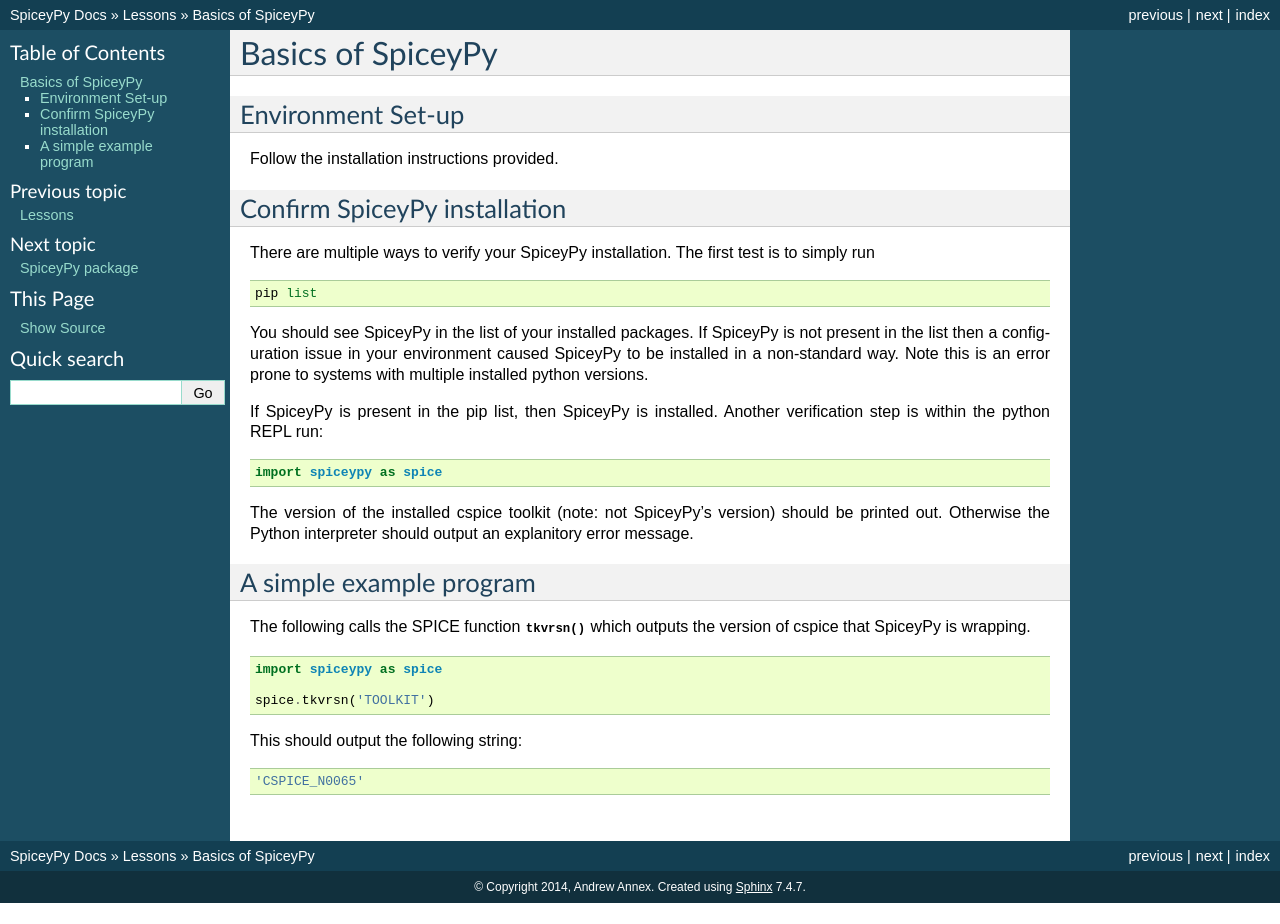
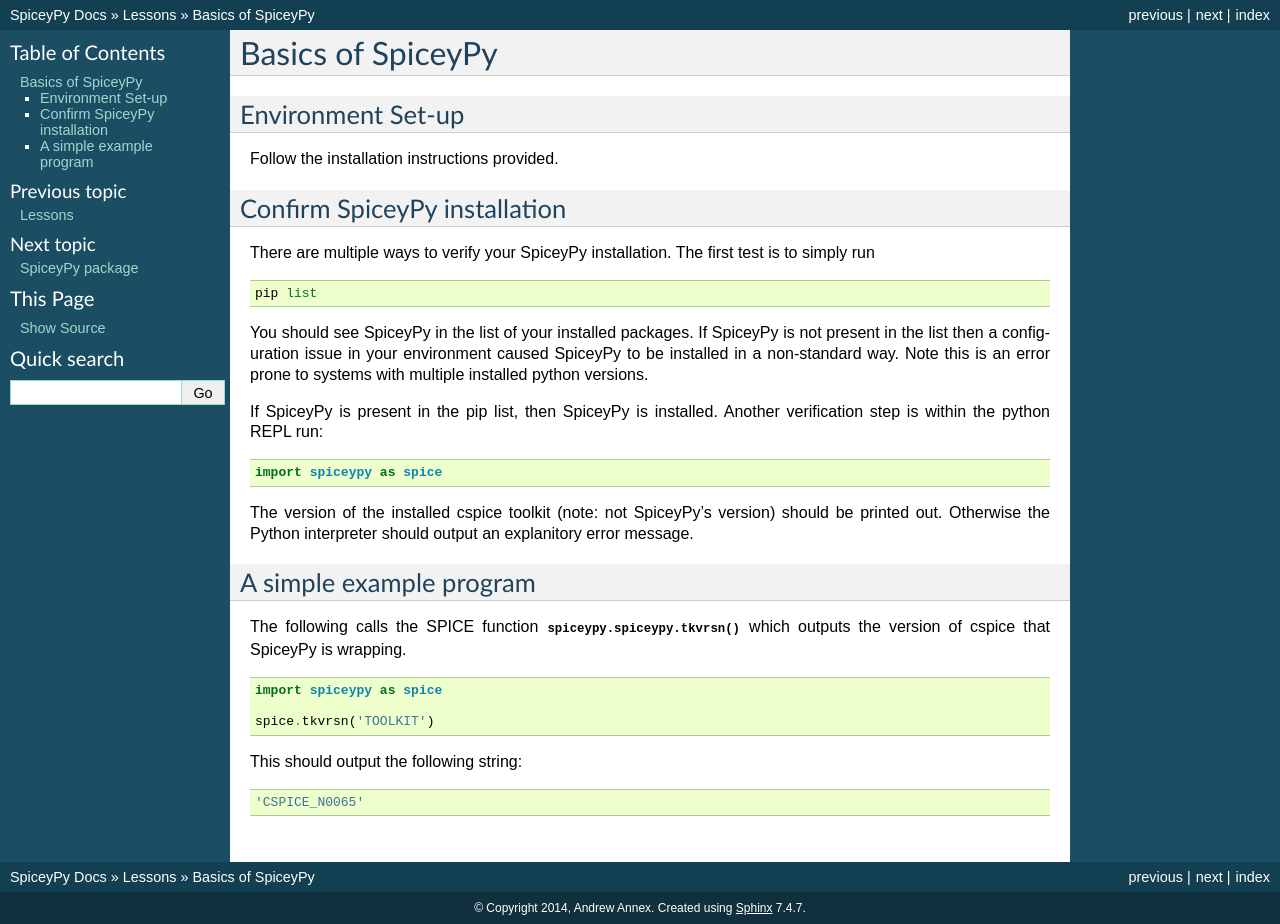
Before and after one commit to AndrewAnnex/SpiceyPy, a Sphinx documentation site: the page built from docs/basics.rst, in a window 1280 px wide. Built offline with Sphinx 7.4.7, drawn with Linux system fonts in a browser that asks for light colours; before the commit the page ends 903 px from its top, so only the background shows below that.

```diff
--- a/docs/basics.rst
+++ b/docs/basics.rst
@@ -38,7 +38,7 @@ explanitory error message.
 A simple example program
 ------------------------
 
-The following calls the SPICE function :func:`tkvrsn` which outputs the version
+The following calls the SPICE function :py:meth:`spiceypy.spiceypy.tkvrsn` which outputs the version
 of cspice that SpiceyPy is wrapping.
 
 .. code:: python
```
